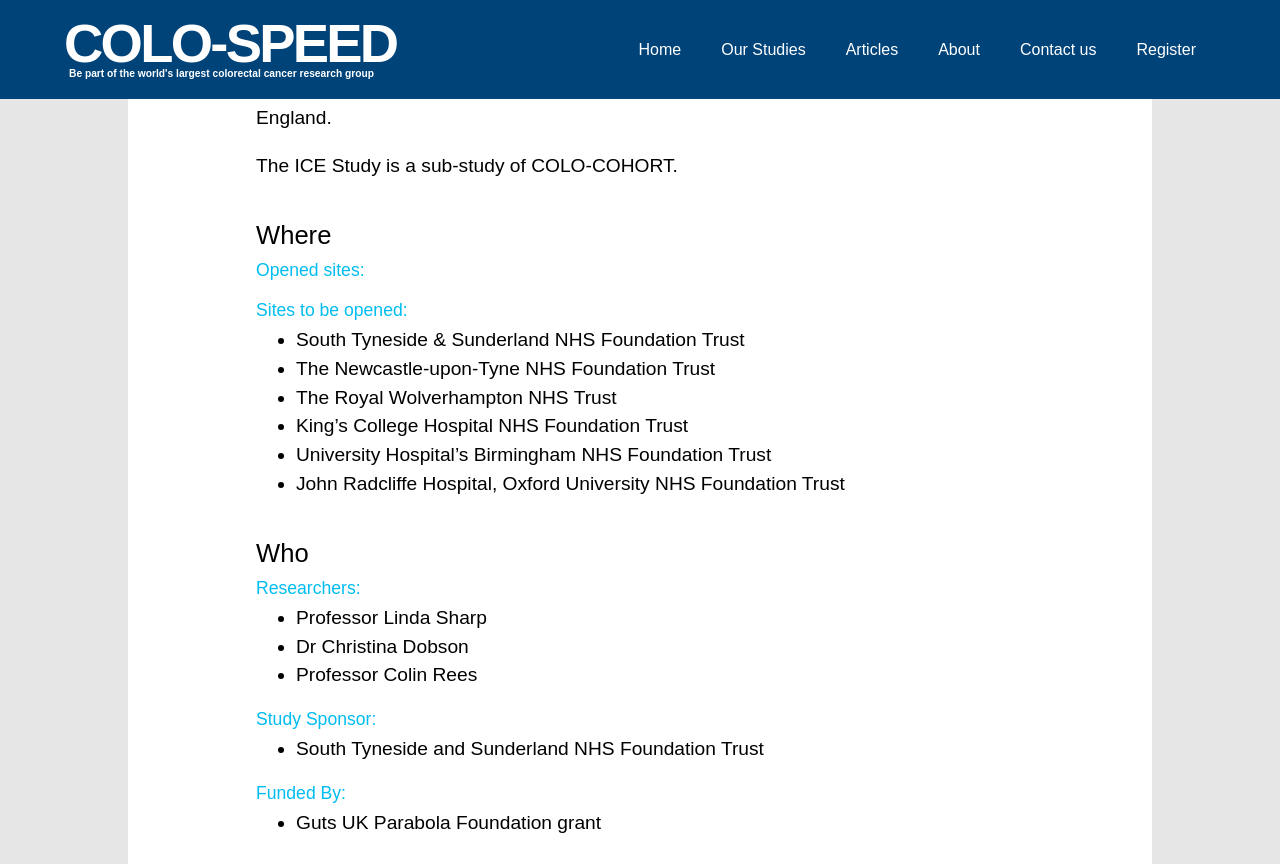
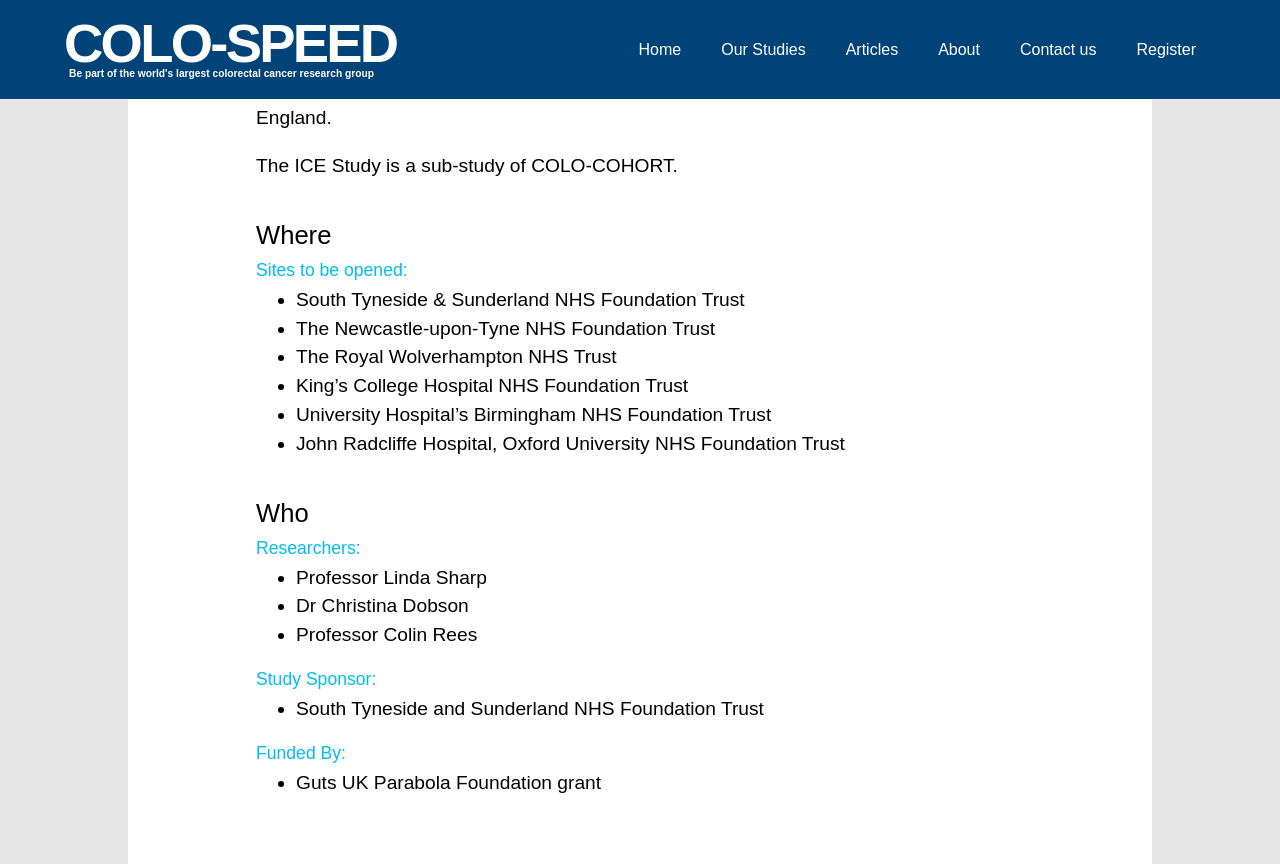
Before and after one commit to not-dalia/colo-speed-v2, a Jekyll site: the page built from _studies/the-ice-study.md, in a window 1280 px wide and 900 px high, scrolled down 919 px, cut to the strip 0-864 px from the top of the window. Built offline with Jekyll 4.4.1, drawn with Linux system fonts in a browser that asks for light colours; some web fonts are replaced; comment, search, counter and statistics services are not loaded.

Commit message:
fixed openind sites heading

```diff
--- a/_layouts/study.html
+++ b/_layouts/study.html
@@ -93,6 +93,7 @@
           {% if page.openingsites or page.openingsites %}
             <div class="paragraph">
               <div class="title">Where</div>
+              {% if page.openedsites %}
               <div class="subtitle">Opened sites:</div>
               <ul>
                 {% for site in page.openedsites %}
@@ -103,6 +104,8 @@
                   {% endif %}
                 {% endfor %}
               </ul>
+              {% endif %}
+
               {% if page.openingsites %}
                 <div class="subtitle">
                   {% if page.openingsitestitle %}
```
